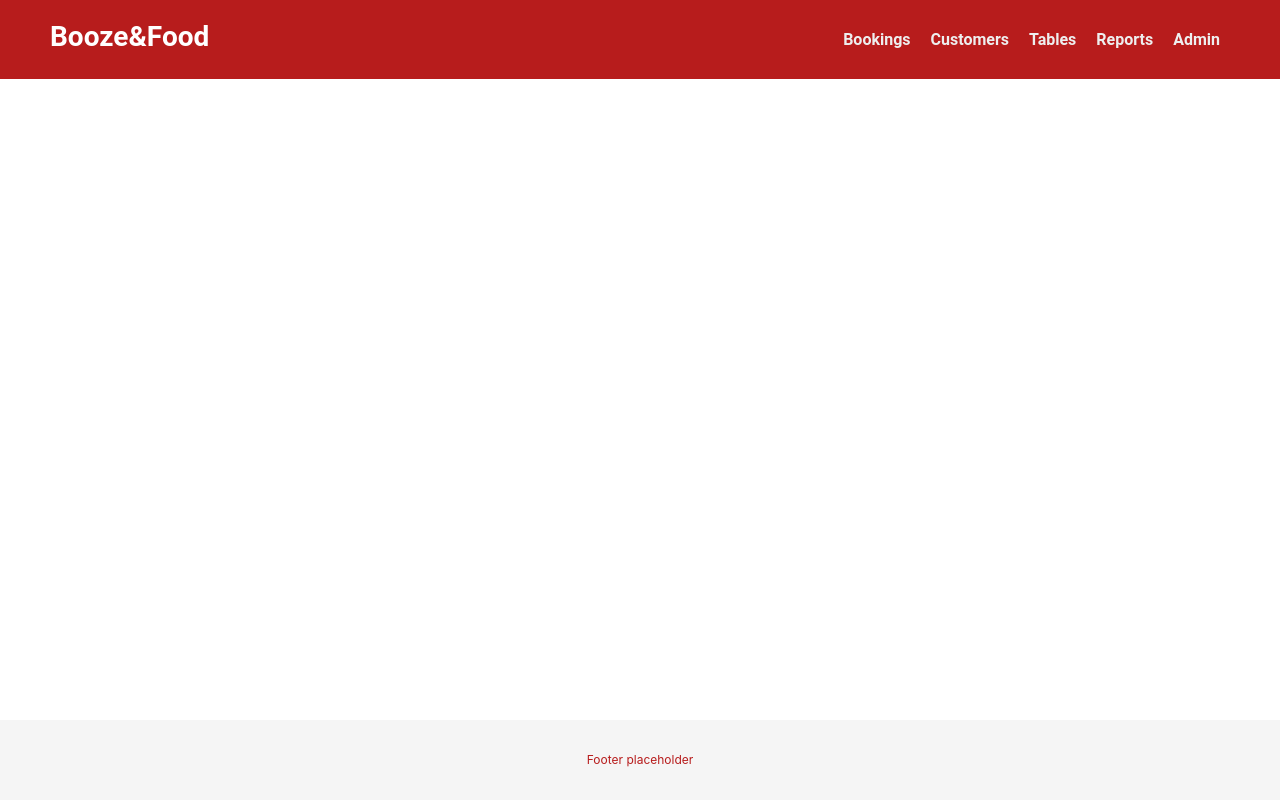
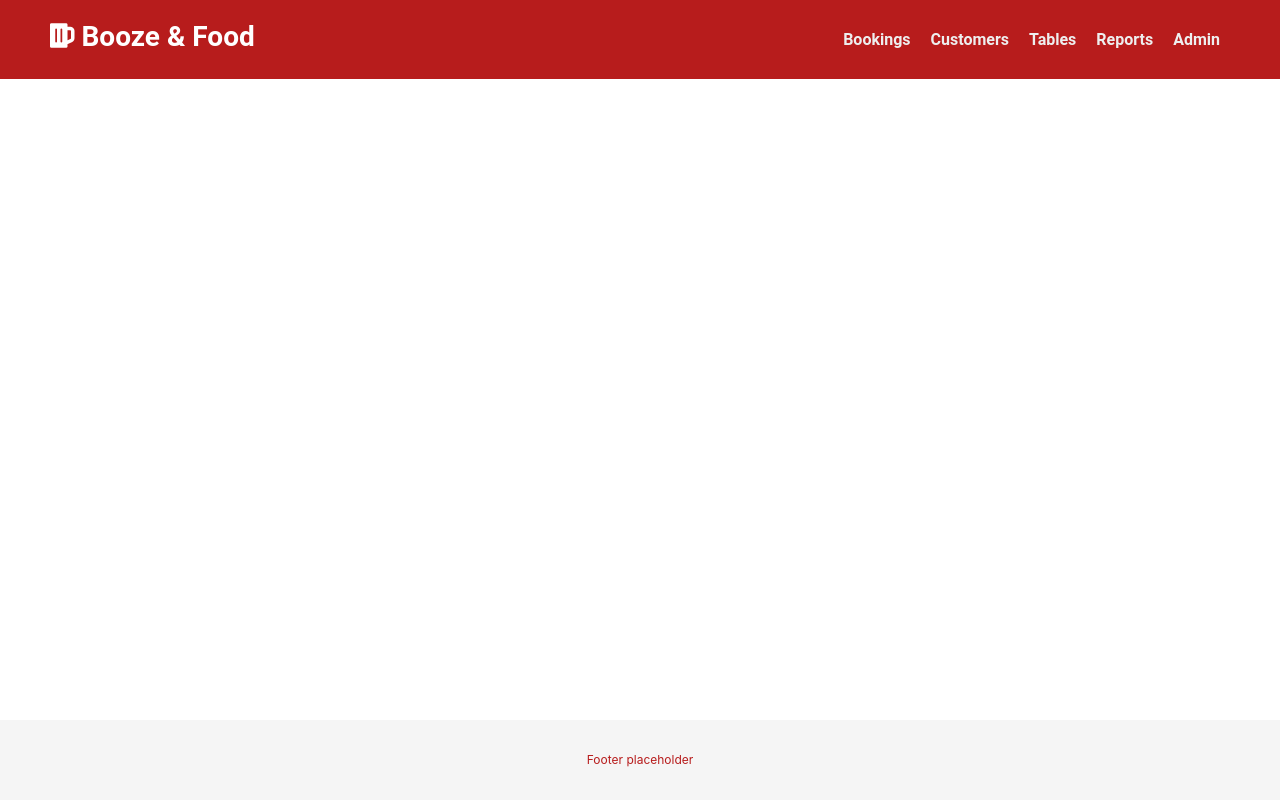
Before and after one commit to Malkymalc/JSReact-and-SpringJava-Restaurant-Booking-App, a React (Create React App) app in the folder client/: page / in a window 1280 px wide. Built offline with nearby package versions, Linux system fonts and the light colour scheme.

Commit message:
icon added

```diff
--- a/client/public/index.html
+++ b/client/public/index.html
@@ -6,6 +6,8 @@
   <link rel="shortcut icon" href="%PUBLIC_URL%/favicon.ico" />
   <meta name="viewport" content="width=device-width, initial-scale=1, shrink-to-fit=no" />
   <link type="text/css" href="https://cdnjs.cloudflare.com/ajax/libs/normalize/8.0.1/normalize.min.css">
+  <link rel="stylesheet" href="https://use.fontawesome.com/releases/v5.7.1/css/all.css" integrity="sha384-fnmOCqbTlWIlj8LyTjo7mOUStjsKC4pOpQbqyi7RrhN7udi9RwhKkMHpvLbHG9Sr"
+    crossorigin="anonymous">
   <meta name="theme-color" content="#000000" />
   <!--
       manifest.json provides metadata used when your web app is added to the
--- a/client/src/layout/Header.js
+++ b/client/src/layout/Header.js
@@ -13,7 +13,7 @@ const Header = (props) => {
   return (
     <Fragment>
       <ul class="header">
-        <li>Booze&Food</li>
+        <li ><i class="fas fa-beer"></i>  Booze & Food</li>
         <li class="navigation">{links}</li>
       </ul>
     </Fragment>
```
